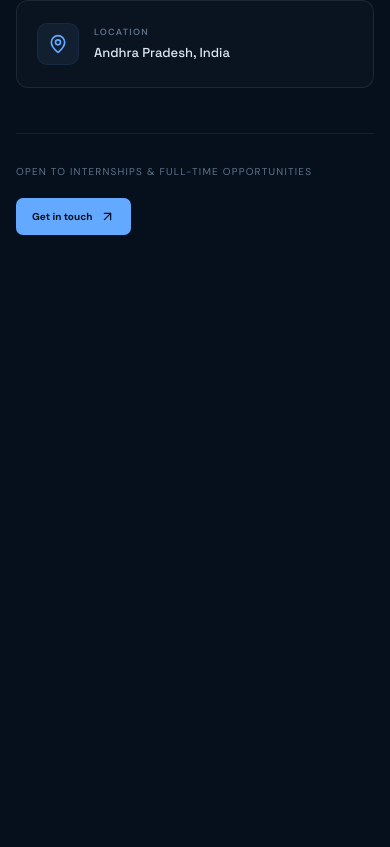
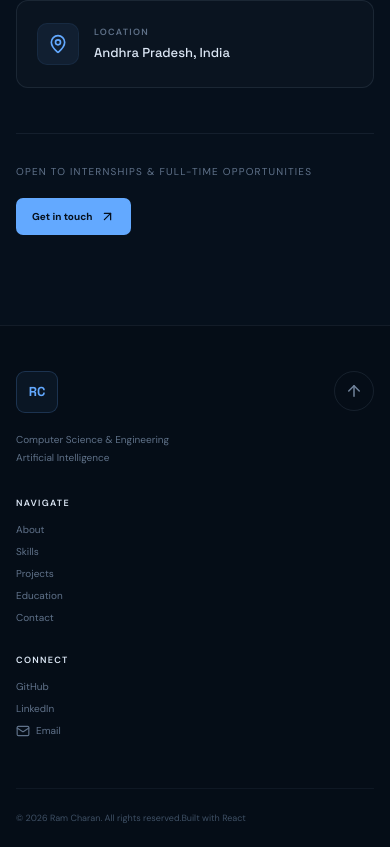
Before and after one commit to ramcharan-mekalacheruvu/Portfolio-react, a React app: page / in a window 390 px wide. Shown: the part 8176-9023 px from the top of the page. Before the commit the page ends 8501 px from the top, so only its background shows below. Built offline with nearby package versions, Linux system fonts and the light colour scheme; the HTML template or start-up script is replaced by a standard one.

Commit message:
Add Footer section

```diff
--- a/src/App.jsx
+++ b/src/App.jsx
@@ -5,6 +5,7 @@ import Skills from "./components/Skills";
 import Projects from "./components/Projects";
 import Education from "./components/Education";
 import Contact from "./components/Contact";
+import Footer from "./components/Footer";
 
 function App() {
   return (
@@ -24,6 +25,8 @@ function App() {
 
         <Contact />
       </main>
+
+      <Footer />
     </>
   );
 }
--- a/src/components/Footer.css
+++ b/src/components/Footer.css
@@ -0,0 +1,246 @@
+.footer {
+  padding: 55px 0 25px;
+
+  background: #050d17;
+
+  border-top: 1px solid rgba(174, 201, 232, 0.08);
+}
+
+.footer-container {
+  width: min(1160px, calc(100% - 48px));
+
+  margin: 0 auto;
+}
+
+/* =========================
+   MAIN
+========================= */
+
+.footer-main {
+  position: relative;
+
+  display: grid;
+
+  grid-template-columns:
+    1.5fr
+    1fr
+    1fr
+    auto;
+
+  gap: 50px;
+}
+
+/* =========================
+   BRAND
+========================= */
+
+.footer-logo {
+  width: 42px;
+
+  height: 42px;
+
+  display: grid;
+
+  place-items: center;
+
+  padding: 0;
+
+  border: 1px solid rgba(99, 169, 255, 0.2);
+
+  border-radius: 9px;
+
+  background: rgba(99, 169, 255, 0.06);
+
+  color: #63a9ff;
+
+  font-family: "Space Grotesk", sans-serif;
+
+  font-size: 13px;
+
+  font-weight: 700;
+
+  cursor: pointer;
+}
+
+.footer-brand p {
+  margin-top: 18px;
+
+  color: #5f7188;
+
+  font-size: 10px;
+
+  line-height: 1.8;
+}
+
+/* =========================
+   LINKS
+========================= */
+
+.footer-links,
+.footer-social {
+  display: flex;
+
+  flex-direction: column;
+
+  align-items: flex-start;
+
+  gap: 9px;
+}
+
+.footer-links > span,
+.footer-social > span {
+  margin-bottom: 5px;
+
+  color: #dce7f5;
+
+  font-size: 9px;
+
+  font-weight: 600;
+
+  letter-spacing: 1.3px;
+
+  text-transform: uppercase;
+}
+
+.footer-links button,
+.footer-social a {
+  display: inline-flex;
+
+  align-items: center;
+
+  gap: 6px;
+
+  padding: 0;
+
+  border: 0;
+
+  background: none;
+
+  color: #60728a;
+
+  text-decoration: none;
+
+  font-family: inherit;
+
+  font-size: 10px;
+
+  cursor: pointer;
+
+  transition: color 0.2s ease;
+}
+
+.footer-links button:hover,
+.footer-social a:hover {
+  color: #63a9ff;
+}
+
+/* =========================
+   BACK TO TOP
+========================= */
+
+.back-to-top {
+  width: 40px;
+
+  height: 40px;
+
+  align-self: end;
+
+  display: grid;
+
+  place-items: center;
+
+  border: 1px solid rgba(174, 201, 232, 0.1);
+
+  border-radius: 50%;
+
+  background: transparent;
+
+  color: #71839b;
+
+  cursor: pointer;
+
+  transition:
+    color 0.2s ease,
+    border-color 0.2s ease,
+    transform 0.2s ease;
+}
+
+.back-to-top:hover {
+  color: #63a9ff;
+
+  border-color: rgba(99, 169, 255, 0.25);
+
+  transform: translateY(-3px);
+}
+
+/* =========================
+   BOTTOM
+========================= */
+
+.footer-bottom {
+  display: flex;
+
+  align-items: center;
+
+  justify-content: space-between;
+
+  gap: 20px;
+
+  margin-top: 50px;
+
+  padding-top: 20px;
+
+  border-top: 1px solid rgba(174, 201, 232, 0.06);
+
+  color: #3f5065;
+
+  font-size: 9px;
+}
+
+/* =========================
+   RESPONSIVE
+========================= */
+
+@media (max-width: 750px) {
+  .footer-main {
+    grid-template-columns: 1fr 1fr;
+
+    gap: 35px;
+  }
+
+  .back-to-top {
+    position: absolute;
+
+    top: 0;
+
+    right: 0;
+  }
+}
+
+@media (max-width: 500px) {
+  .footer {
+    padding: 45px 0 20px;
+  }
+
+  .footer-container {
+    width: calc(100% - 32px);
+  }
+
+  .footer-main {
+    grid-template-columns: 1fr;
+
+    gap: 30px;
+  }
+
+  .back-to-top {
+    top: 0;
+
+    right: 0;
+  }
+
+  .footer-bottom {
+    display: block;
+
+    line-height: 2;
+  }
+}
--- a/src/components/Footer.jsx
+++ b/src/components/Footer.jsx
@@ -0,0 +1,161 @@
+import { ArrowUp, Mail } from "lucide-react";
+
+import "./Footer.css";
+
+function Footer() {
+  const scrollToTop = () => {
+    window.scrollTo({
+      top: 0,
+      behavior: "smooth",
+    });
+  };
+
+  return (
+    <footer className="footer">
+      <div className="footer-container">
+
+        {/* TOP */}
+
+        <div className="footer-main">
+
+          <div className="footer-brand">
+            <button
+              className="footer-logo"
+              onClick={scrollToTop}
+            >
+              RC
+            </button>
+
+            <p>
+              Computer Science &amp; Engineering
+              <br />
+              Artificial Intelligence
+            </p>
+          </div>
+
+          {/* QUICK LINKS */}
+
+          <div className="footer-links">
+            <span>Navigate</span>
+
+            <button
+              onClick={() =>
+                document
+                  .getElementById("about")
+                  ?.scrollIntoView({
+                    behavior: "smooth",
+                  })
+              }
+            >
+              About
+            </button>
+
+            <button
+              onClick={() =>
+                document
+                  .getElementById("skills")
+                  ?.scrollIntoView({
+                    behavior: "smooth",
+                  })
+              }
+            >
+              Skills
+            </button>
+
+            <button
+              onClick={() =>
+                document
+                  .getElementById("projects")
+                  ?.scrollIntoView({
+                    behavior: "smooth",
+                  })
+              }
+            >
+              Projects
+            </button>
+
+            <button
+              onClick={() =>
+                document
+                  .getElementById("education")
+                  ?.scrollIntoView({
+                    behavior: "smooth",
+                  })
+              }
+            >
+              Education
+            </button>
+
+            <button
+              onClick={() =>
+                document
+                  .getElementById("contact")
+                  ?.scrollIntoView({
+                    behavior: "smooth",
+                  })
+              }
+            >
+              Contact
+            </button>
+          </div>
+
+          {/* SOCIAL */}
+
+          <div className="footer-social">
+            <span>Connect</span>
+
+            <a
+              href="https://github.com/"
+              target="_blank"
+              rel="noreferrer"
+            >
+              GitHub
+            </a>
+
+            <a
+              href="https://www.linkedin.com/"
+              target="_blank"
+              rel="noreferrer"
+            >
+              LinkedIn
+            </a>
+
+            <a href="mailto:your.email@example.com">
+              <Mail size={14} />
+              Email
+            </a>
+          </div>
+
+          {/* BACK TO TOP */}
+
+          <button
+            className="back-to-top"
+            onClick={scrollToTop}
+            aria-label="Back to top"
+          >
+            <ArrowUp size={18} />
+          </button>
+
+        </div>
+
+        {/* BOTTOM */}
+
+        <div className="footer-bottom">
+
+          <span>
+            © {new Date().getFullYear()} Ram Charan.
+            All rights reserved.
+          </span>
+
+          <span>
+            Built with React
+          </span>
+
+        </div>
+
+      </div>
+    </footer>
+  );
+}
+
+export default Footer;
```
